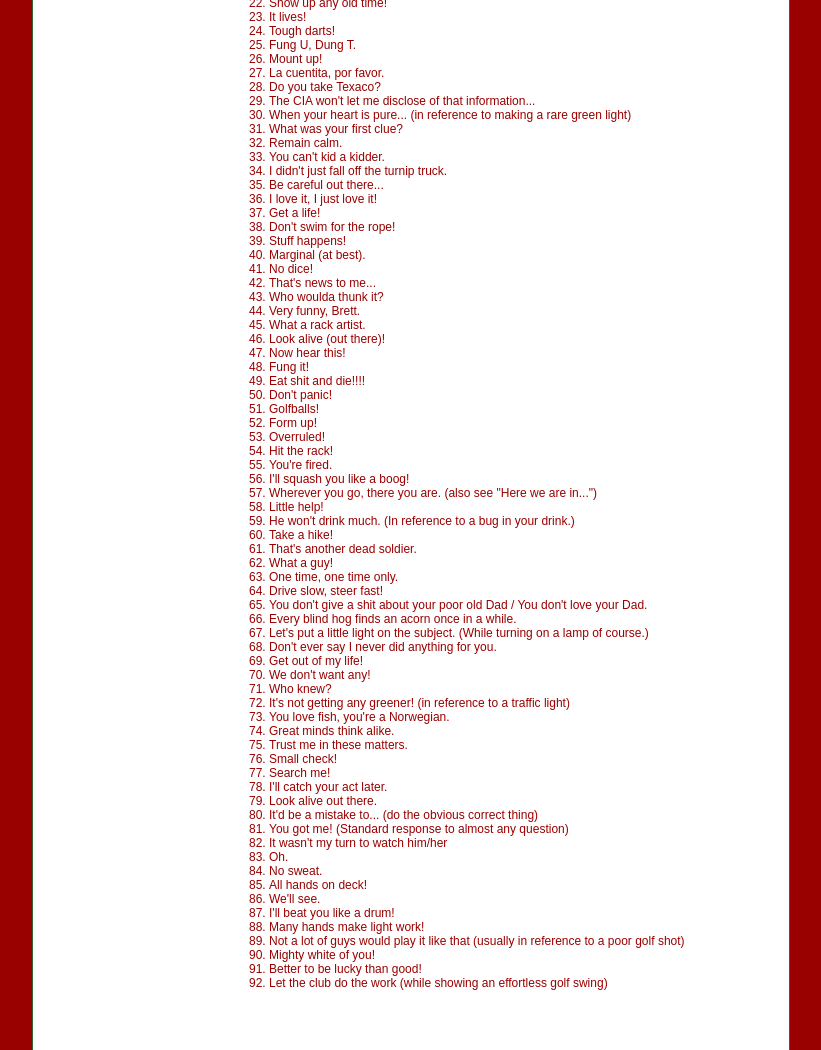
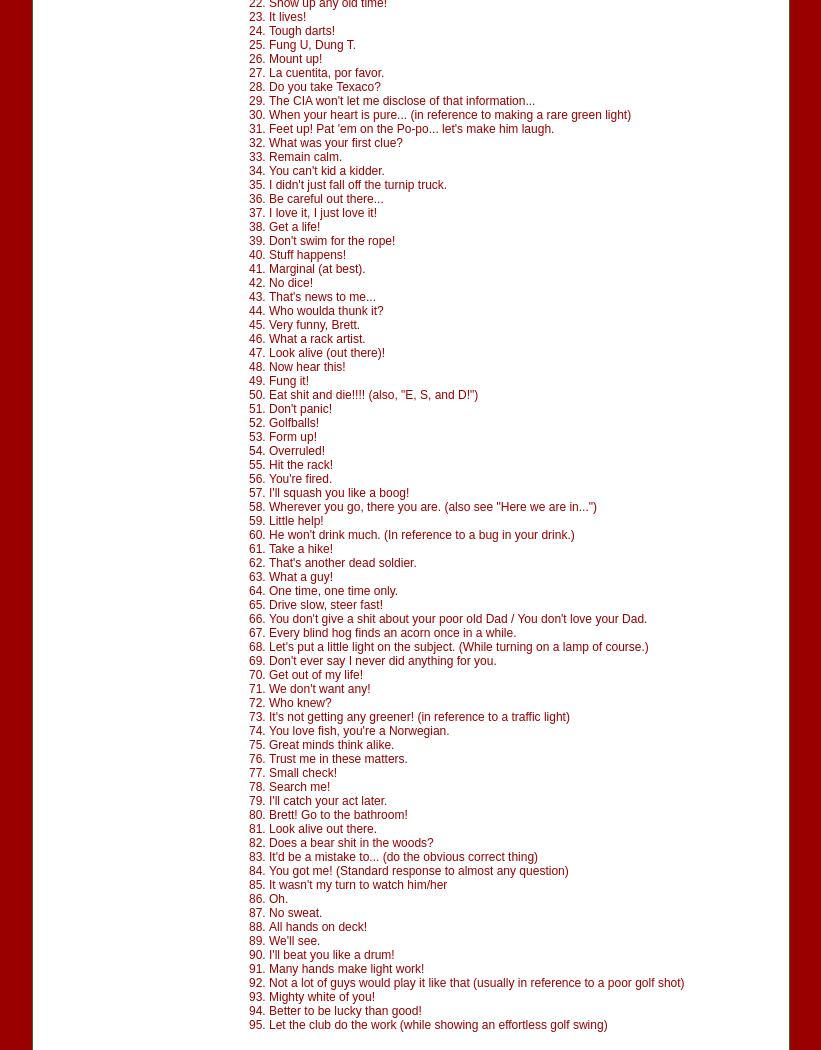
Before and after one commit to impunity/statebeach.org, a plain HTML site: page dadisms.html in a window 1280 px wide. Shown: the part 580-1630 px from the top of the page, without its empty margins (229-1050 px from the left). Drawn offline with Linux system fonts and the light colour scheme.

Commit message:
merged dadisms

```diff
--- a/dadisms.html
+++ b/dadisms.html
@@ -65,7 +65,7 @@ Note: some of these may not be politically correct nowadays, but be assured he w
 <LI>Do you take Texaco?
 <LI>The CIA won't let me disclose of that information...
 <LI>When your heart is pure... (in reference to making a rare green light)
-<!-- <LI>Feet up!  Pat 'em on the Po-po... let's make him laugh. -->
+<LI>Feet up!  Pat 'em on the Po-po... let's make him laugh.
 <LI>What was your first clue?
 <LI>Remain calm.
 <LI>You can't kid a kidder.
@@ -84,7 +84,7 @@ Note: some of these may not be politically correct nowadays, but be assured he w
 <LI>Look alive (out there)!
 <LI>Now hear this!
 <LI>Fung it!
-<LI>Eat shit and die!!!!
+<LI>Eat shit and die!!!! (also, "E, S, and D!")
 <LI>Don't panic!
 <LI>Golfballs!
 <LI>Form up!
@@ -115,7 +115,9 @@ course.)
 <LI>Small check!
 <LI>Search me!
 <LI>I'll catch your act later.
+<LI>Brett! Go to the bathroom!
 <LI>Look alive out there.
+<LI>Does a bear shit in the woods?
 <LI>It'd be a mistake to... (do the obvious correct thing)
 <LI>You got me! (Standard response to almost any question)
 <LI>It wasn't my turn to watch him/her
@@ -130,7 +132,7 @@ course.)
 <LI>Mighty white of you!
 <LI>Better to be lucky than good!
 <LI>Let the club do the work (while showing an effortless golf swing)
-</UL>
+</OL>
 </P>
 
 </td>
```
